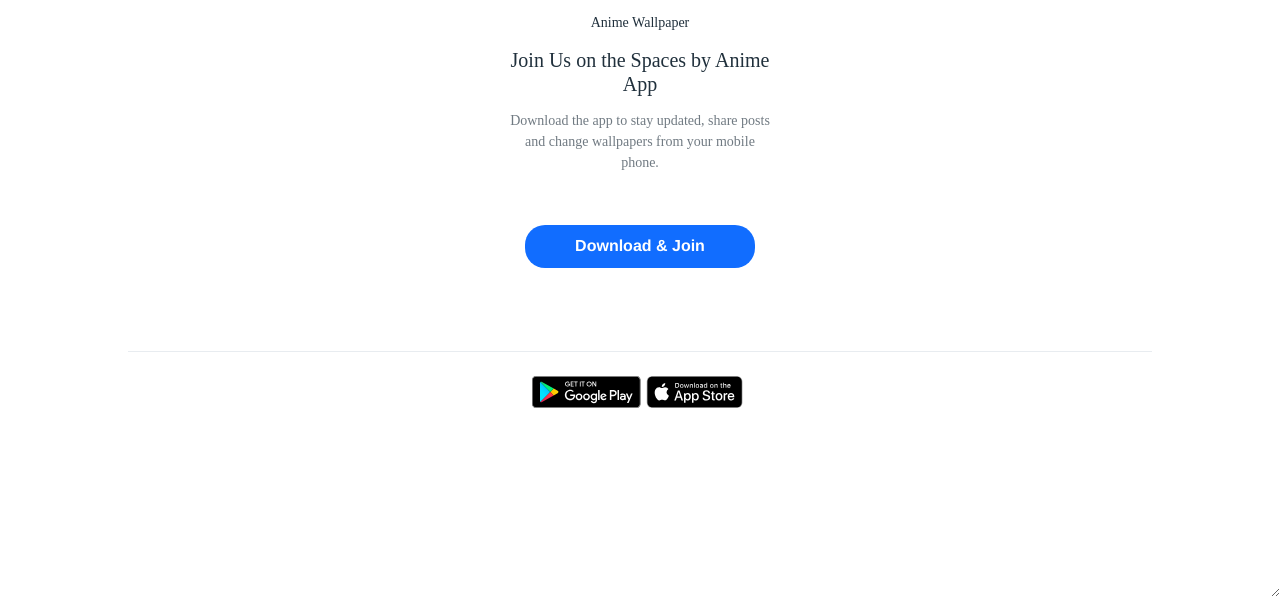
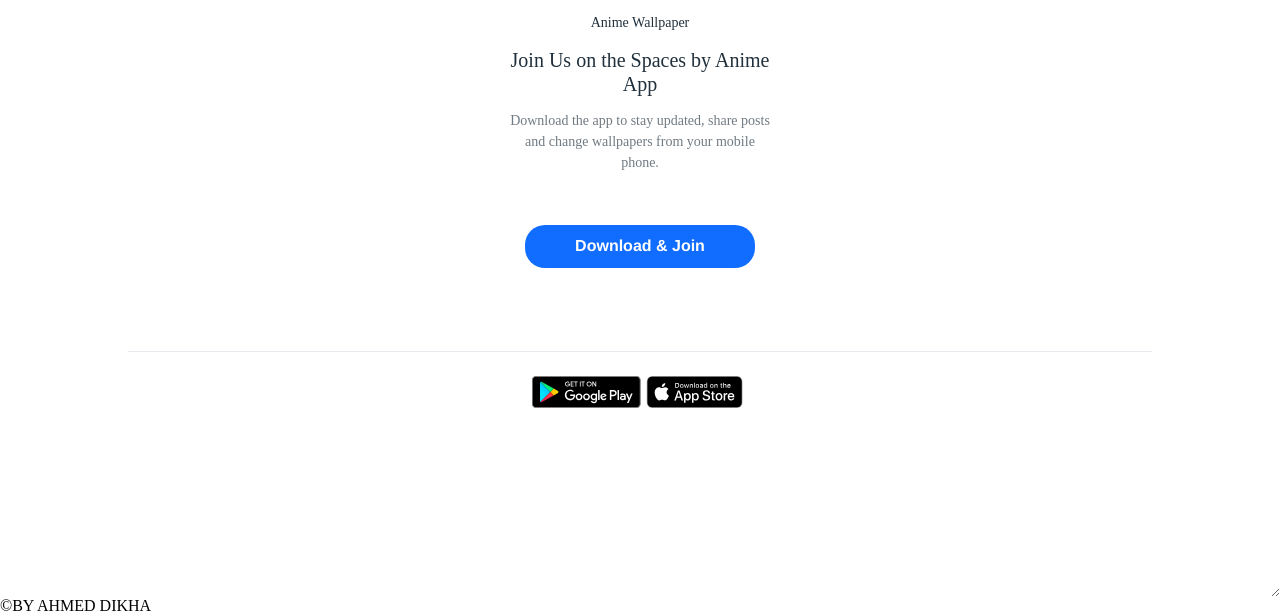
Before and after one commit to Anime4w/w2a, a plain HTML site: page index.html in a window 1280 px wide. Shown: the part 203-818 px from the top of the page. Drawn offline with Linux system fonts and the light colour scheme; a web font is replaced by a local one.

Commit message:
Update index.html

```diff
--- a/index.html
+++ b/index.html
@@ -777,6 +777,7 @@
    </div>
   </div>
   <link rel="stylesheet" href="https://static.parastorage.com/services/third-party/fonts/Helvetica/fontFace.css">
+<p style="text-align: centre"> ©BY AHMED DIKHA <p>
   <script>
 function cookieParser(str) {
     str = str.split(', ');
```
